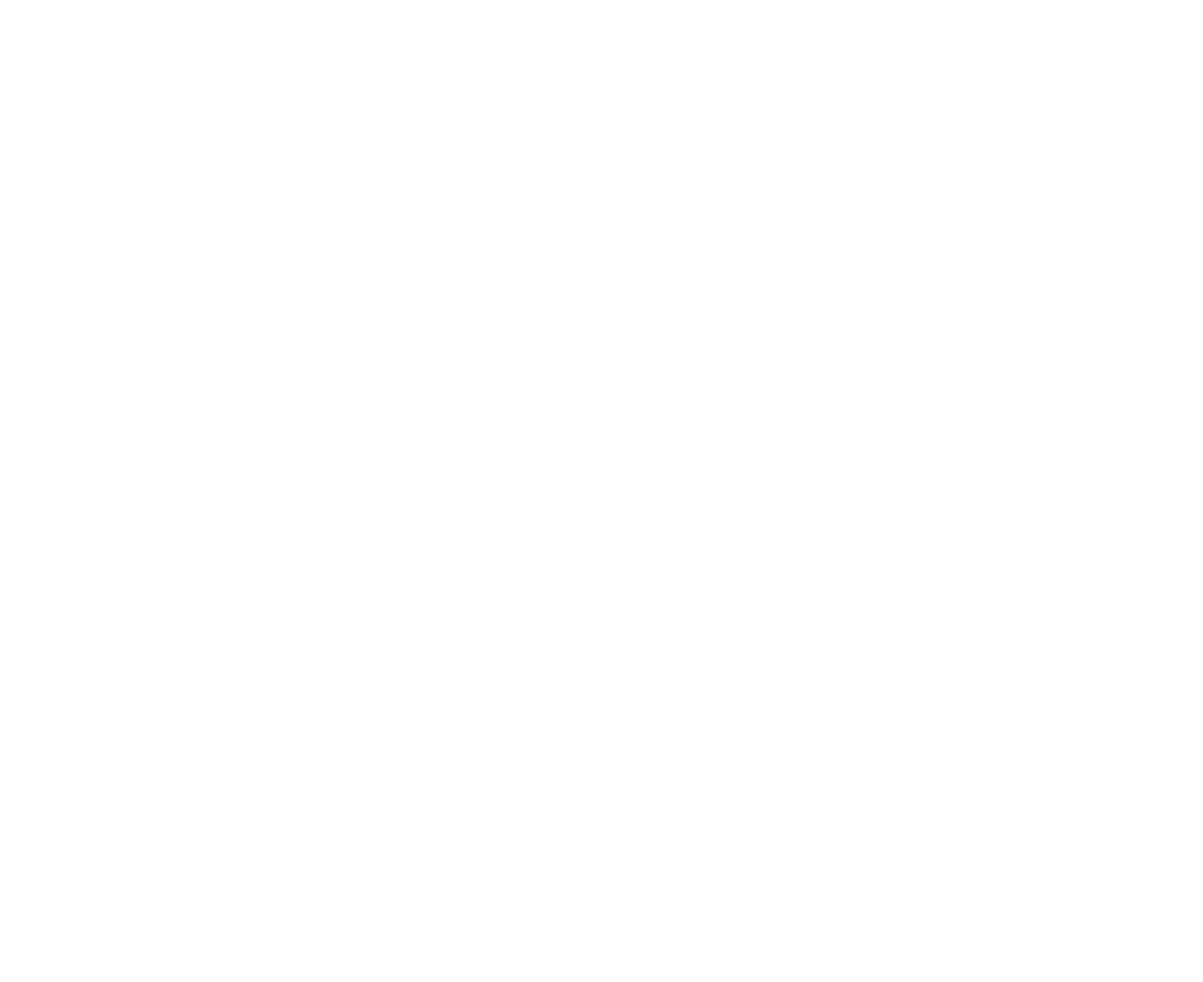
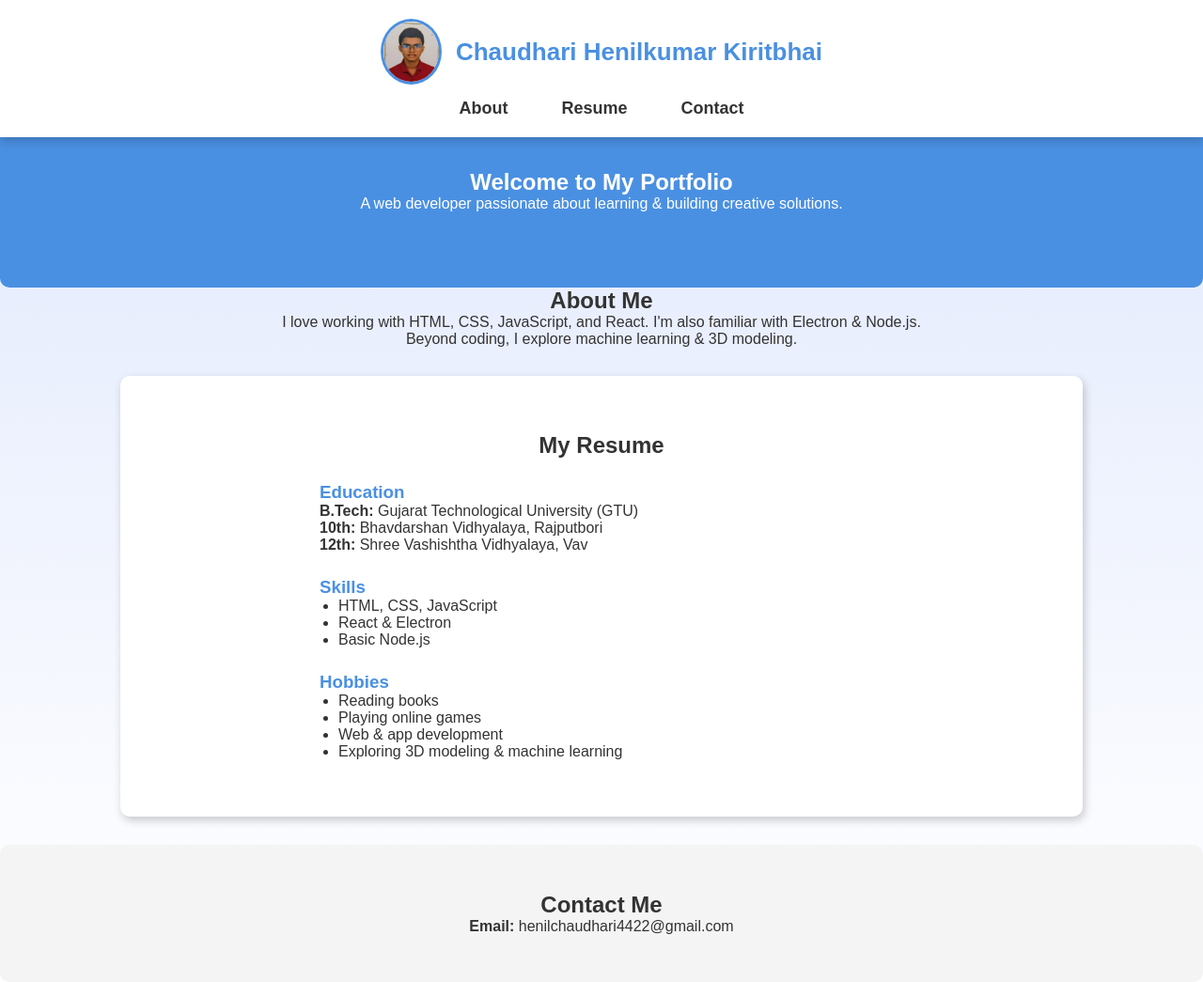
Before and after one commit to Skywolf02/portfoiowebsite, a plain HTML site: page index.html in a window 1280 px wide. Shown: the whole page at 94% size. Before the commit the page ends 800 px from the top, so only its background shows below. Drawn offline with Linux system fonts and the light colour scheme.

Commit message:
web
change

```diff
--- a/index.html
+++ b/index.html
@@ -3,9 +3,65 @@
 <head>
     <meta charset="UTF-8">
     <meta name="viewport" content="width=device-width, initial-scale=1.0">
-    <title>Document</title>
+    <title>Chaudhari Henilkumar Kiritbhai - Web Developer</title>
+    <link rel="stylesheet" href="style.css">
 </head>
 <body>
 
+    <nav class="navbar">
+        <div class="nav-top">
+            <img src="logo.jpeg" alt="Profile Picture" class="logo">
+            <h1 class="fullname">Chaudhari Henilkumar Kiritbhai</h1>
+        </div>
+        <div class="nav-bottom">
+            <ul class="nav-links">
+                <li><a href="#about">About</a></li>
+                <li><a href="#resume">Resume</a></li>
+                <li><a href="#contact">Contact</a></li>
+            </ul>
+        </div>
+    </nav>
+
+    <header class="hero">
+        <h2>Welcome to My Portfolio</h2>
+        <p>A web developer passionate about learning & building creative solutions.</p>
+    </header>
+
+    <section id="about">
+        <h2>About Me</h2>
+        <p>I love working with HTML, CSS, JavaScript, and React. I'm also familiar with Electron & Node.js.</p>
+        <p>Beyond coding, I explore machine learning & 3D modeling.</p>
+    </section>
+
+    <section id="resume">
+        <h2>My Resume</h2>
+        <div class="resume-container">
+            <h3>Education</h3>
+            <p><strong>B.Tech:</strong> Gujarat Technological University (GTU)</p>
+            <p><strong>10th:</strong> Bhavdarshan Vidhyalaya, Rajputbori</p>
+            <p><strong>12th:</strong> Shree Vashishtha Vidhyalaya, Vav</p>
+
+            <h3>Skills</h3>
+            <ul>
+                <li>HTML, CSS, JavaScript</li>
+                <li>React & Electron</li>
+                <li>Basic Node.js</li>
+            </ul>
+
+            <h3>Hobbies</h3>
+            <ul>
+                <li>Reading books</li>
+                <li>Playing online games</li>
+                <li>Web & app development</li>
+                <li>Exploring 3D modeling & machine learning</li>
+            </ul>
+        </div>
+    </section>
+
+    <section id="contact">
+        <h2>Contact Me</h2>
+        <p><strong>Email:</strong> henilchaudhari4422@gmail.com</p>
+    </section>
+
 </body>
 </html>
--- /dev/null
+++ b/style.css
@@ -0,0 +1,113 @@
+
+* {
+    margin: 0;
+    padding: 0;
+    box-sizing: border-box;
+}
+
+
+body {
+    font-family: 'Poppins', sans-serif;
+    background: linear-gradient(to bottom, #dfe7fd, #ffffff);
+    color: #333;
+    text-align: center;
+}
+
+
+.navbar {
+    display: flex;
+    flex-direction: column;
+    align-items: center;
+    background: white;
+    padding: 20px 0;
+    box-shadow: 0px 4px 10px rgba(0, 0, 0, 0.2);
+    position: fixed;
+    width: 100%;
+    top: 0;
+}
+
+
+.nav-top {
+    display: flex;
+    align-items: center;
+}
+
+.logo {
+    height: 70px;
+    border-radius: 50%;
+    margin-right: 15px;
+    border: 3px solid #4a90e2;
+}
+
+.fullname {
+    font-size: 26px;
+    font-weight: bold;
+    color: #4a90e2;
+}
+
+
+.nav-bottom {
+    margin-top: 15px;
+}
+
+.nav-links {
+    list-style: none;
+    display: flex;
+    gap: 25px;
+}
+
+.nav-links a {
+    color: #333;
+    text-decoration: none;
+    font-size: 18px;
+    font-weight: bold;
+    padding: 8px 16px;
+    border-radius: 5px;
+    transition: 0.3s;
+}
+
+.nav-links a:hover {
+    background: #4a90e2;
+    color: white;
+}
+
+
+.hero {
+    padding: 80px;
+    background: #4a90e2;
+    color: white;
+    border-radius: 10px;
+    margin-top: 100px;
+}
+
+
+#resume {
+    padding: 60px;
+    background: white;
+    margin: 30px auto;
+    width: 80%;
+    border-radius: 10px;
+    box-shadow: 2px 4px 10px rgba(0, 0, 0, 0.2);
+}
+
+.resume-container {
+    text-align: left;
+    max-width: 600px;
+    margin: auto;
+}
+
+.resume-container h3 {
+    margin-top: 25px;
+    color: #4a90e2;
+}
+
+.resume-container ul {
+    padding-left: 20px;
+}
+
+
+#contact {
+    padding: 50px;
+    background: #f4f4f4;
+    border-radius: 10px;
+}
```
Also changed, not shown: logo.jpeg (added).
